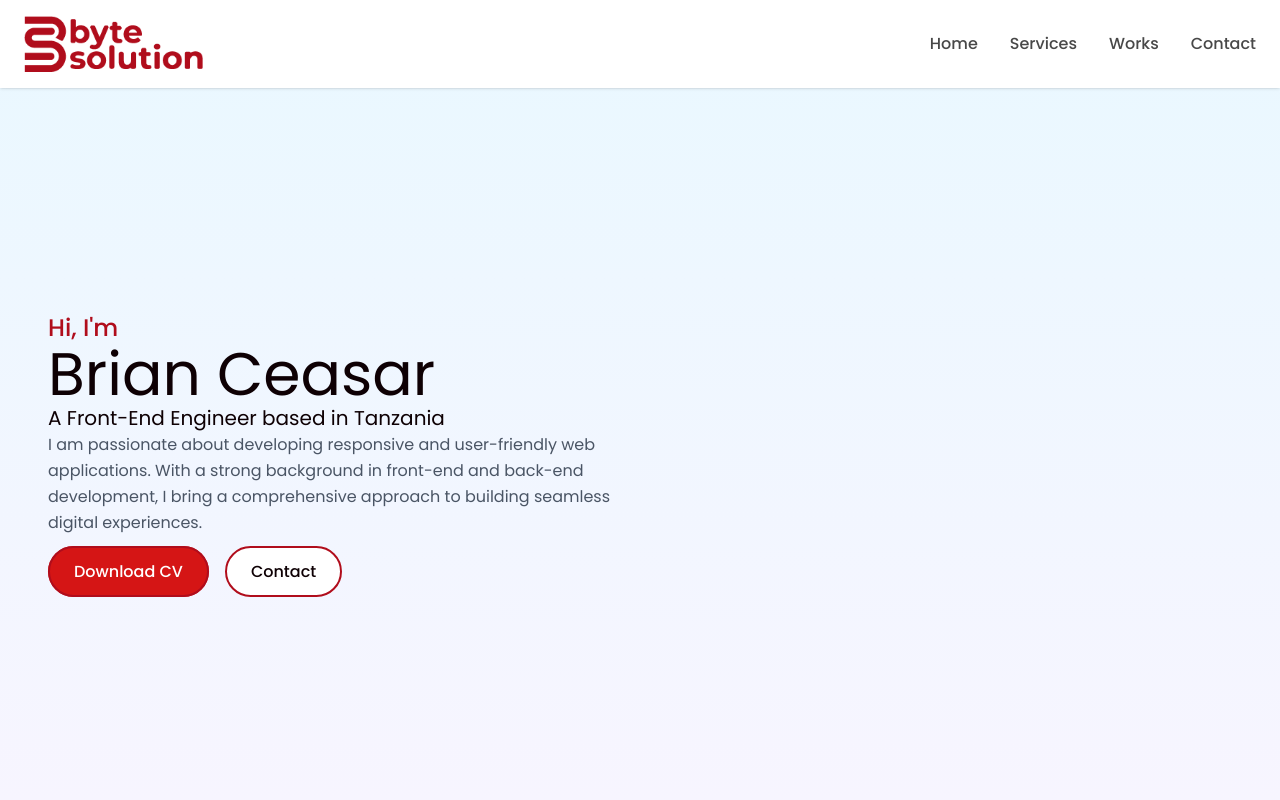
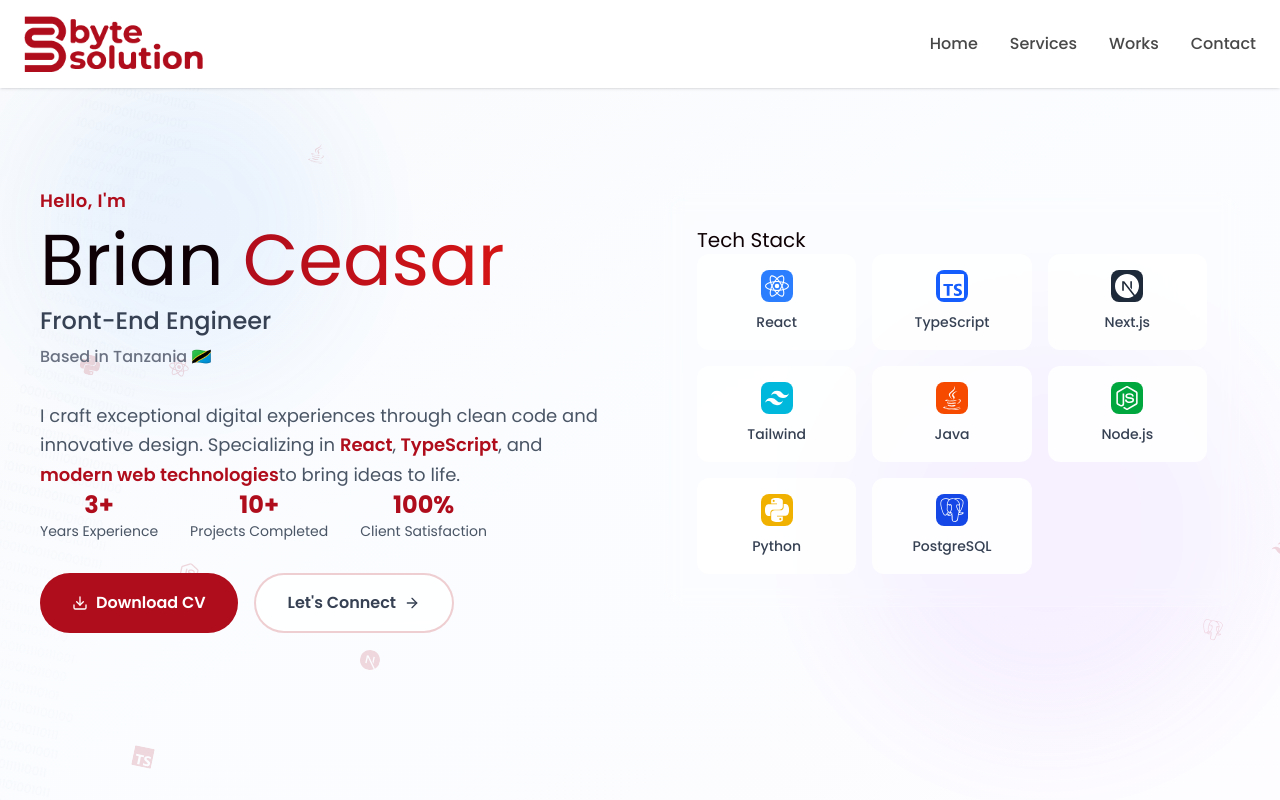
Before and after one commit to Brianceasar/brian-ceasar-portfolio, a Next.js app in the folder frontend/: page / in a window 1280 px wide. Shown: the top 800 px of the page. Built offline with nearby package versions, Linux system fonts and the light colour scheme.

Commit message:
optimise hero component

```diff
--- a/frontend/src/components/Hero/Hero.tsx
+++ b/frontend/src/components/Hero/Hero.tsx
@@ -1,57 +1,213 @@
 'use client';
 
 import Link from 'next/link';
-import { motion } from 'framer-motion'
+import { motion } from 'framer-motion';
+import { Download, ArrowRight } from 'lucide-react';
+import {
+  SiReact,
+  SiTypescript,
+  SiNextdotjs,
+  SiTailwindcss,
+  SiNodedotjs,
+  SiPython,
+
+  SiPostgresql
+} from 'react-icons/si';
+import {FaJava} from 'react-icons/fa';
 
 export default function Hero() {
+  const containerVariants = {
+    hidden: { opacity: 0 },
+    visible: {
+      opacity: 1,
+      transition: {
+        delayChildren: 0.3,
+        staggerChildren: 0.2
+      }
+    }
+  };
+
+  const itemVariants = {
+    hidden: { y: 20, opacity: 0 },
+    visible: {
+      y: 0,
+      opacity: 1,
+      transition: {
+        duration: 0.5
+      }
+    }
+  };
+
+  // Tech icons for floating background
+  const techIcons = [SiReact, SiTypescript, SiNextdotjs, SiTailwindcss,FaJava, SiNodedotjs, SiPython, SiPostgresql];
+
+  // Tech stack data
+  const techStack = [
+    { name: 'React', color: 'bg-blue-500', icon: SiReact },
+    { name: 'TypeScript', color: 'bg-blue-600', icon: SiTypescript },
+    { name: 'Next.js', color: 'bg-gray-800', icon: SiNextdotjs },
+    { name: 'Tailwind', color: 'bg-cyan-500', icon: SiTailwindcss },
+    { name: 'Java', color: 'bg-orange-600', icon: FaJava },
+    { name: 'Node.js', color: 'bg-green-600', icon: SiNodedotjs },
+    { name: 'Python', color: 'bg-yellow-500', icon: SiPython },
+    { name: 'PostgreSQL', color: 'bg-blue-700', icon: SiPostgresql }
+  ];
+
   return (
-    <motion.section
-    initial={{ opacity: 0, y: 40 }}
-    whileInView={{ opacity: 1, y: 0 }}
-    transition={{ duration: 0.6 }}
-    viewport={{ once: true }}
-    id="home"
-    className="min-h-screen flex items-center bg-gradient-to-b from-[#e9f8ff] to-[#f7f5ff] px-6">
-      <div className="max-w-7xl mx-auto grid md:grid-cols-2 gap-8 items-center">
+    <section id="home" className="relative min-h-screen flex items-center overflow-hidden">
+      {/* Background with gradient and animated elements */}
+      <div className="absolute inset-0 bg-gradient-to-br from-slate-50 via-blue-50/30 to-purple-50/30">
+        <div className="absolute top-20 left-10 w-72 h-72 bg-blue-400/10 rounded-full blur-3xl animate-pulse"></div>
+        <div className="absolute bottom-20 right-10 w-96 h-96 bg-purple-400/10 rounded-full blur-3xl animate-pulse" style={{ animationDelay: '2s' }}></div>
+      </div>
+
+      {/* Floating tech icons */}
+      <div className="absolute inset-0 overflow-hidden">
+        {[...Array(8)].map((_, i) => {
+          const IconComponent = techIcons[i % techIcons.length];
+          return (
+            <div
+              key={i}
+              className="absolute animate-float"
+              style={{
+                left: `${Math.random() * 100}%`,
+                top: `${Math.random() * 100}%`,
+                animationDelay: `${i * 0.7}s`,
+                animationDuration: `${4 + Math.random() * 3}s`
+              }}
+            >
+              <IconComponent className="w-5 h-5 text-[#B00D1C]/15 rotate-12" />
+            </div>
+          );
+        })}
+      </div>
+
+      {/* Binary code pattern */}
+      <div className="absolute inset-0 overflow-hidden opacity-5">
+        <div className="absolute top-0 left-0 text-xs font-mono text-gray-400 leading-relaxed transform rotate-12">
+          {Array.from({ length: 50 }, (_, i) => (
+            <div key={i} className="animate-pulse" style={{ animationDelay: `${i * 0.1}s` }}>
+              {Math.random().toString(2).substr(2, 20)}
+            </div>
+          ))}
+        </div>
+      </div>
+
+      <div className="relative z-10 max-w-7xl mx-auto px-6 py-20">
+        <motion.div
+          variants={containerVariants}
+          initial="hidden"
+          animate="visible"
+          className="grid md:grid-cols-2 gap-12 items-center"
+        >
           {/* Left content */}
-        <div className="pt-24">
-          <span className="text-[#B00D1C] text-2xl font-medium">Hi, I'm</span>
-          <h1 className="text-5xl md:text-6xl font-bold text-gray-900 mt-2 mb-4">Brian Ceasar</h1>
-          <h4 className="text-xl font-medium mb-4">A Front-End Engineer based in Tanzania</h4>
-          <p className="text-gray-600 leading-relaxed max-w-xl">
-            I am passionate about developing responsive and user-friendly web applications.
-            With a strong background in front-end and back-end development,
-            I bring a comprehensive approach to building seamless digital experiences.
-          </p>
+          <div className="space-y-8">
+            <motion.div variants={itemVariants} className="space-y-4">
+              <div className="space-y-2 pt-5">
+                <span className="text-[#B00D1C] text-lg font-semibold tracking-wide">Hello, I'm</span>
+                <h1 className="text-5xl md:text-7xl font-bold text-gray-900 leading-tight">
+                  Brian{' '}
+                  <span className="text-transparent bg-clip-text bg-gradient-to-r from-[#B00D1C] to-[#D51515]">
+                    Ceasar
+                  </span>
+                </h1>
+                <div className="flex items-center gap-3 text-xl md:text-2xl font-medium text-gray-700">
+                  {/* <SiReact className="w-6 h-6 text-[#B00D1C]" /> */}
+                  <span>Front-End Engineer</span>
+                </div>
+                <p className="text-gray-500 font-medium">Based in Tanzania 🇹🇿</p>
+              </div>
+            </motion.div>
+
+            <motion.p
+              variants={itemVariants}
+              className="text-lg text-gray-600 leading-relaxed max-w-xl"
+            >
+              I craft exceptional digital experiences through clean code and innovative design.
+              Specializing in <span className="font-semibold text-[#B00D1C]">React</span>,
+              <span className="font-semibold text-[#B00D1C]"> TypeScript</span>, and
+              <span className="font-semibold text-[#B00D1C]"> modern web technologies</span>
+              to bring ideas to life.
+            </motion.p>
+
+            {/* Stats */}
+            <motion.div variants={itemVariants} className="flex gap-8">
+              <div className="text-center">
+                <div className="text-2xl font-bold text-[#B00D1C]">3+</div>
+                <div className="text-sm text-gray-600">Years Experience</div>
+              </div>
+              <div className="text-center">
+                <div className="text-2xl font-bold text-[#B00D1C]">10+</div>
+                <div className="text-sm text-gray-600">Projects Completed</div>
+              </div>
+              <div className="text-center">
+                <div className="text-2xl font-bold text-[#B00D1C]">100%</div>
+                <div className="text-sm text-gray-600">Client Satisfaction</div>
+              </div>
+            </motion.div>
 
             {/* Buttons */}
-          <div className="mt-6 space-x-4">
+            <motion.div variants={itemVariants} className="flex flex-wrap gap-4">
               <a
                 href="/assets/docs/Brian-Ceasar-CV.pdf"
                 download
-              className="bg-[#D51515] text-white font-medium px-6 py-3 rounded-full border-2 border-[#B00D1C] hover:bg-white hover:text-[#D51515] transition"
+                className="group flex items-center gap-2 bg-[#B00D1C] text-white font-semibold px-8 py-4 rounded-full hover:bg-[#D51515] hover:shadow-xl hover:shadow-[#B00D1C]/25 transition-all duration-300 transform hover:-translate-y-1"
               >
+                <Download className="w-4 h-4 group-hover:animate-bounce" />
                 Download CV
               </a>
               <Link
                 href="#contact"
-              className="bg-white border-2 border-[#B00D1C] text-[#0e0004] px-6 py-3 rounded-full font-medium hover:bg-[#D51515] hover:text-white transition"
+                className="group flex items-center gap-2 bg-white/80 backdrop-blur-sm border-2 border-[#B00D1C]/20 text-gray-700 px-8 py-4 rounded-full font-semibold hover:bg-[#B00D1C] hover:text-white hover:border-[#B00D1C] transition-all duration-300 transform hover:-translate-y-1"
               >
-              Contact
+                Let's Connect
+                <ArrowRight className="w-4 h-4 group-hover:translate-x-1 transition-transform" />
               </Link>
+            </motion.div>
+          </div>
+
+          {/* Right content - Tech stack showcase */}
+          <motion.div
+            variants={itemVariants}
+            className="relative"
+          >
+            <div className="relative bg-white/10 backdrop-blur-sm rounded-3xl p-8 border border-white/20">
+              {/* <div className="absolute -top-6 -right-6 w-12 h-12 bg-[#B00D1C] rounded-full flex items-center justify-center">
+                <SiReact className="w-6 h-6 text-white" />
+              </div> */}
+
+              <h3 className="text-xl font-bold text-gray-800 mb-6">Tech Stack</h3>
+
+              <div className="grid grid-cols-3 gap-4">
+                {techStack.map((tech, index) => (
+                  <motion.div
+                    key={tech.name}
+                    initial={{ opacity: 0, scale: 0.8 }}
+                    animate={{ opacity: 1, scale: 1 }}
+                    transition={{ delay: 0.8 + index * 0.1 }}
+                    className="bg-white/80 backdrop-blur-sm rounded-xl p-4 text-center hover:scale-105 transition-transform duration-200 group"
+                  >
+                    <div className={`w-8 h-8 ${tech.color} rounded-lg mx-auto mb-2 flex items-center justify-center text-white font-bold text-sm group-hover:animate-pulse`}>
+                      <tech.icon className="w-6 h-6" />
+                    </div>
+                    <span className="text-sm font-medium text-gray-700">{tech.name}</span>
+                  </motion.div>
+                ))}
               </div>
             </div>
+          </motion.div>
+        </motion.div>
+      </div>
 
-        {/* Optional: Right Image */}
-        {/* <div className="relative w-full h-[400px]">
-          <Image
-            src="/assets/img/brian-hero-bg.png"
-            alt="Brian Ceasar"
-            fill
-            className="object-contain"
-          />
-        </div> */}
-      </div>
-    </motion.section>
+      {/* Scroll indicator */}
+      <motion.div
+        initial={{ opacity: 0 }}
+        animate={{ opacity: 1 }}
+        transition={{ delay: 1.5 }}
+        className="absolute bottom-8 left-1/2 transform -translate-x-1/2"
+      >
+
+      </motion.div>
+    </section>
   );
 }
```
Lines whose indentation alone changed are shown as unchanged.
